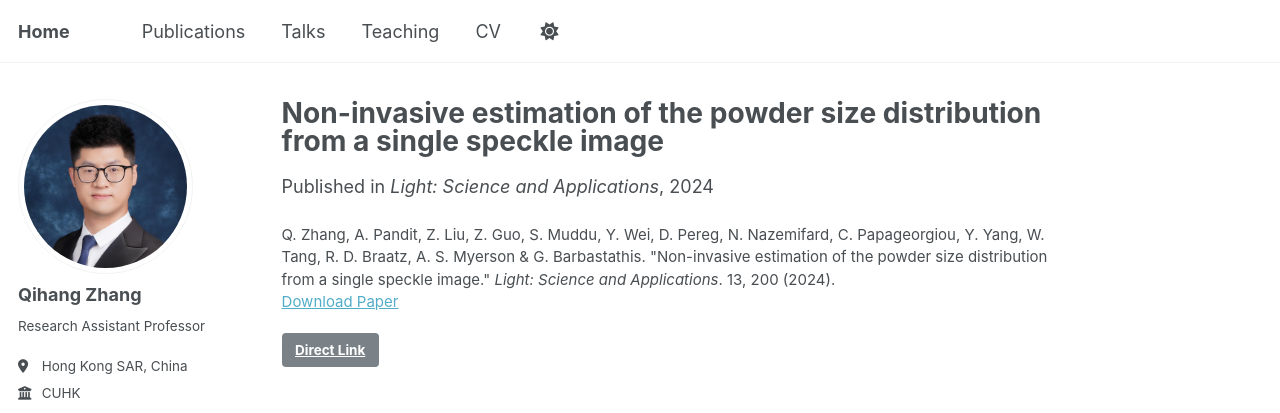
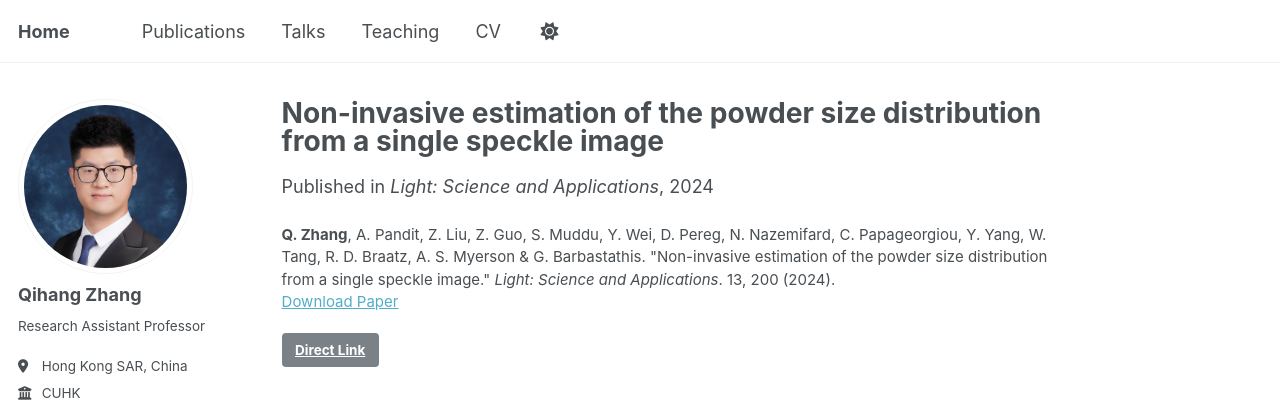
Before and after one commit to qhzhang95/qhzhang95.github.io, a Jekyll site: the page built from _publications/2024-08-paper-non-inva.md, in a window 1280 px wide. Shown: the top 413 px of the page. Built offline with Jekyll 4.4.1, drawn with Linux system fonts in a browser that asks for light colours; some web fonts are replaced; a script that is not in the unit is left out.

Commit message:
Update 2024-08-paper-non-inva.md

```diff
--- a/_publications/2024-08-paper-non-inva.md
+++ b/_publications/2024-08-paper-non-inva.md
@@ -8,5 +8,5 @@ date: 2024-08-21
 venue: 'Light: Science and Applications'
 paperurl: 'http://qhzhang95.github.io/files/2024-light-noninva.pdf'
 link: 'https://www.nature.com/articles/s41377-024-01563-6'
-citation: 'Q. Zhang, A. Pandit, Z. Liu, Z. Guo, S. Muddu, Y. Wei, D. Pereg, N. Nazemifard, C. Papageorgiou, Y. Yang, W. Tang, R. D. Braatz, A. S. Myerson & G. Barbastathis. &quot;Non-invasive estimation of the powder size distribution from a single speckle image.&quot; <i>Light: Science and Applications</i>. 13, 200 (2024).'
+citation: '<b>Q. Zhang</b>, A. Pandit, Z. Liu, Z. Guo, S. Muddu, Y. Wei, D. Pereg, N. Nazemifard, C. Papageorgiou, Y. Yang, W. Tang, R. D. Braatz, A. S. Myerson & G. Barbastathis. &quot;Non-invasive estimation of the powder size distribution from a single speckle image.&quot; <i>Light: Science and Applications</i>. 13, 200 (2024).'
 ---
```
